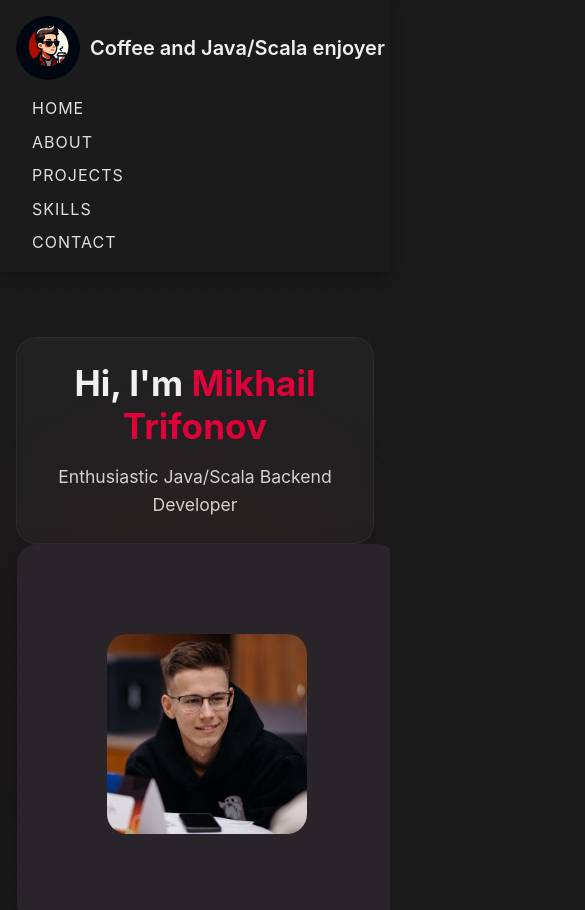
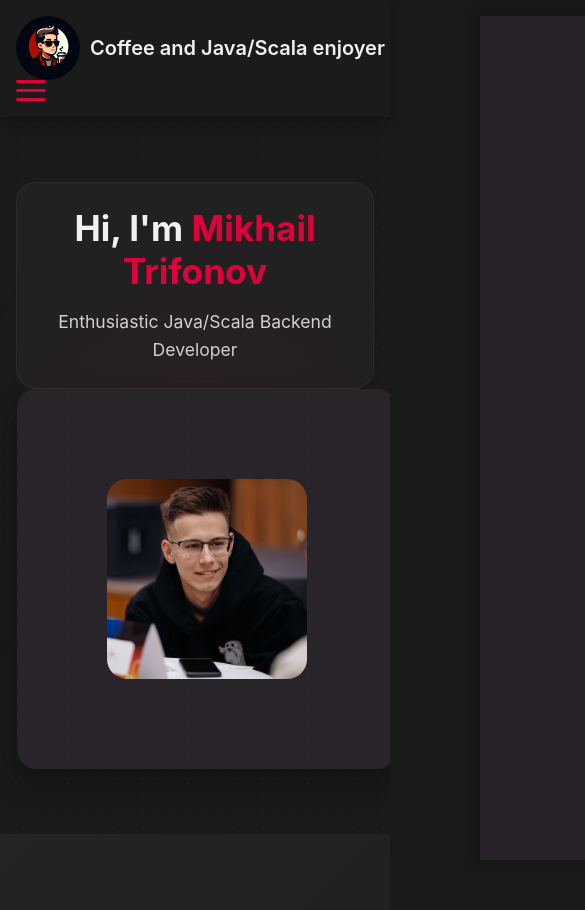
Before and after one commit to LuminiteTime/portfolio, a React (Vite) app: page / in a window 390 px wide. Shown: the top 910 px of the page, 585 px wide, since content can reach past the window. Built offline with nearby package versions, Linux system fonts and the light colour scheme.

Commit message:
MOBILE: Make navbar menu as burger

```diff
--- a/src/components/Navbar.jsx
+++ b/src/components/Navbar.jsx
@@ -1,8 +1,10 @@
-import React from 'react';
+import React, { useState } from 'react';
 import '../styles/navbar.css';
 import faviconImage from '../assets/favicon-512x512.png';
 
 const Navbar = () => {
+    const [isMenuOpen, setIsMenuOpen] = useState(false);
+
     const handleScroll = (e, targetId) => {
         e.preventDefault();
         const element = document.querySelector(targetId);
@@ -14,6 +16,9 @@ const Navbar = () => {
             top: offsetPosition,
             behavior: 'smooth'
         });
+
+        // Close menu after clicking a link on mobile
+        setIsMenuOpen(false);
     };
 
     const scrollToTop = (e) => {
@@ -22,6 +27,7 @@ const Navbar = () => {
             top: 0,
             behavior: 'smooth'
         });
+        setIsMenuOpen(false);
     };
 
     return (
@@ -34,7 +40,18 @@ const Navbar = () => {
                 />
                 <h1>Coffee and Java{'/'}Scala enjoyer</h1>
             </div>
-            <ul>
+
+            <button
+                className={`hamburger ${isMenuOpen ? 'active' : ''}`}
+                onClick={() => setIsMenuOpen(!isMenuOpen)}
+                aria-label="Toggle menu"
+            >
+                <span className="hamburger-line"></span>
+                <span className="hamburger-line"></span>
+                <span className="hamburger-line"></span>
+            </button>
+
+            <ul className={`nav-links ${isMenuOpen ? 'active' : ''}`}>
                 <li><a href="#home" onClick={scrollToTop}>Home</a></li>
                 <li><a href="#about" onClick={(e) => handleScroll(e, '#about')}>About</a></li>
                 <li><a href="#projects" onClick={(e) => handleScroll(e, '#projects')}>Projects</a></li>
--- a/src/styles/navbar.css
+++ b/src/styles/navbar.css
@@ -33,18 +33,19 @@
     white-space: nowrap;
 }
 
-.navbar ul {
+.nav-links {
     display: flex;
     gap: 1.5rem;
     list-style: none;
     margin: 0;
+    align-items: center;
 }
 
-.navbar li {
+.nav-links li {
     margin: 0;
 }
 
-.navbar a {
+.nav-links a {
     font-size: 1rem;
     color: #e0e0e0;
     text-decoration: none;
@@ -55,15 +56,48 @@
     transition: color 0.3s ease, background-color 0.3s ease;
 }
 
-.navbar a:hover {
+.nav-links a:hover {
     color: #1e1e1e;
     background-color: var(--accent-color);
 }
 
-.navbar a:active {
+.nav-links a:active {
     transform: scale(0.95);
 }
 
+/* Hamburger Menu Styles */
+.hamburger {
+    display: none;
+    flex-direction: column;
+    justify-content: space-between;
+    width: 30px;
+    height: 21px;
+    background: transparent;
+    border: none;
+    cursor: pointer;
+    padding: 0;
+    z-index: 1100;
+}
+
+.hamburger-line {
+    width: 100%;
+    height: 3px;
+    background-color: var(--accent-color);
+    transition: all 0.3s ease;
+    border-radius: 2px;
+}
+
+.hamburger.active .hamburger-line:nth-child(1) {
+    transform: translateY(9px) rotate(45deg);
+}
+
+.hamburger.active .hamburger-line:nth-child(2) {
+    opacity: 0;
+}
+
+.hamburger.active .hamburger-line:nth-child(3) {
+    transform: translateY(-9px) rotate(-45deg);
+}
 
 @media (max-width: 768px) {
     .navbar {
@@ -81,4 +115,54 @@
     .navbar h1 {
         font-size: 1.25rem;
     }
+
+    .hamburger {
+        display: flex;
+    }
+
+    .nav-links {
+        position: fixed;
+        top: 0;
+        right: -100%;
+        height: 100vh;
+        width: 100%;
+        max-width: 300px;
+        background: rgba(40, 36, 42, 0.98);
+        flex-direction: column;
+        justify-content: center;
+        gap: 2rem;
+        padding: 2rem;
+        transition: right 0.3s ease-in-out;
+        backdrop-filter: blur(10px);
+        box-shadow: -5px 0 15px rgba(0, 0, 0, 0.3);
+    }
+
+    .nav-links.active {
+        right: 0;
+    }
+
+    .nav-links li {
+        opacity: 0;
+        transform: translateX(50px);
+        transition: all 0.3s ease;
+    }
+
+    .nav-links.active li {
+        opacity: 1;
+        transform: translateX(0);
+    }
+
+    .nav-links.active li:nth-child(1) { transition-delay: 0.1s; }
+    .nav-links.active li:nth-child(2) { transition-delay: 0.2s; }
+    .nav-links.active li:nth-child(3) { transition-delay: 0.3s; }
+    .nav-links.active li:nth-child(4) { transition-delay: 0.4s; }
+    .nav-links.active li:nth-child(5) { transition-delay: 0.5s; }
+
+    .nav-links a {
+        display: block;
+        font-size: 1.2rem;
+        padding: 1rem 2rem;
+        width: 100%;
+        text-align: center;
+    }
 }
```
